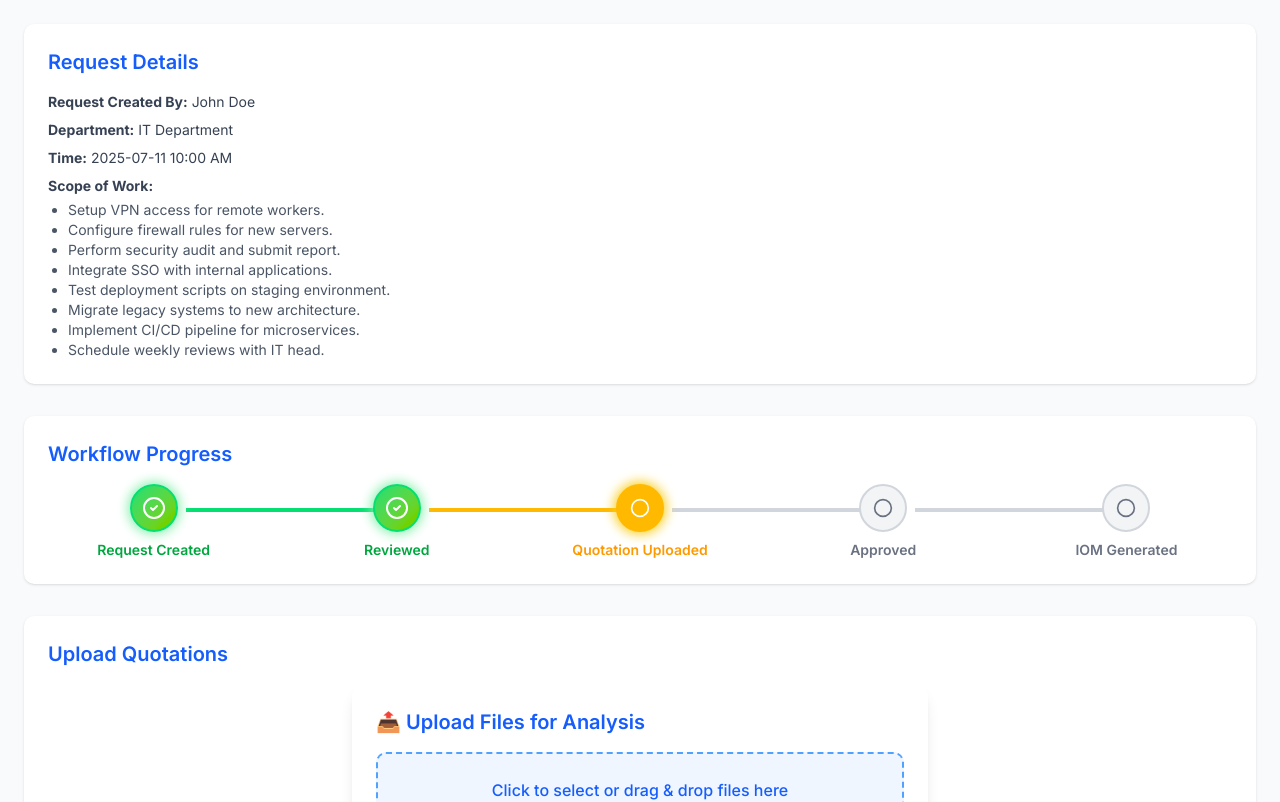
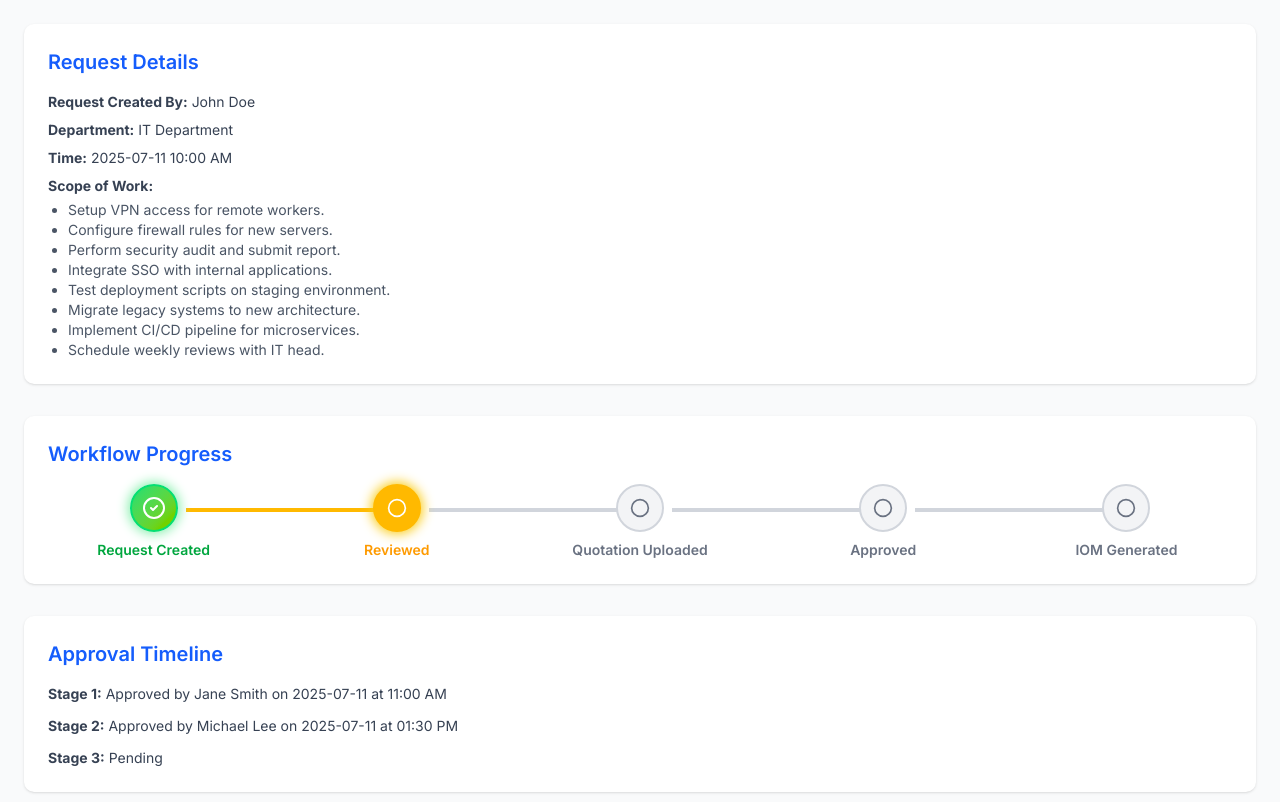
Before and after one commit to dubeyanant/better-ioms, a Next.js app: page /request_details in a window 1280 px wide. Shown: the top 802 px of the page. Built offline with nearby package versions, Linux system fonts and the light colour scheme.

Commit message:
feat: add detail page conditions

```diff
--- a/src/app/layout.tsx
+++ b/src/app/layout.tsx
@@ -2,6 +2,7 @@ import type { Metadata } from "next";
 import { Inter, Inter_Tight } from "next/font/google";
 import "./globals.css";
 import { AuthProvider } from "@/lib/auth-context";
+import { WorkflowProvider } from "@/lib/workflow-context";
 
 const inter = Inter({
 	variable: "--font-inter",
@@ -26,7 +27,9 @@ export default function RootLayout({
 	return (
 		<html lang="en">
 			<body className="font-body antialiased">
-				<AuthProvider>{children}</AuthProvider>
+				<AuthProvider>
+					<WorkflowProvider>{children}</WorkflowProvider>
+				</AuthProvider>
 			</body>
 		</html>
 	);
--- a/src/app/request_details/page.tsx
+++ b/src/app/request_details/page.tsx
@@ -4,10 +4,14 @@ import ActionButtons from "@/components/ui/ActionButtons";
 import WorkflowStatus from "@/components/ui/status_workflow";
 import UploadAnalyze from "@/components/update_analyse";
 import VendorForm from "@/components/vendor_form";
-import { WorkflowStage } from "@/lib/utils";
+import { useAuth } from "@/lib/auth-context";
+import { UserRole, WorkflowStage } from "@/lib/utils";
+import { useWorkflow } from "@/lib/workflow-context";
 import React, { useState } from "react";
 
 const RequestDetailsPage = () => {
+	const { user } = useAuth();
+	const { currentStage } = useWorkflow();
 	// 📦 Replace these with real data (from props, context, or API)
 	const requestCreatedBy = "John Doe";
 	const department = "IT Department";
@@ -84,11 +88,12 @@ const RequestDetailsPage = () => {
 				<h2 className="text-xl font-semibold text-blue-600 mb-4">
 					Workflow Progress
 				</h2>
-				<WorkflowStatus
-					currentStage={WorkflowStage.QUOTATION_UPLOADED}
-				/>
+				<WorkflowStatus currentStage={currentStage} />
 			</section>
 
+			{/* Section 3: Upload Quotations */}
+			{currentStage === WorkflowStage.QUOTATION_UPLOADED && (
+				<>
 					<section className="bg-white shadow rounded-lg p-6">
 						<h2 className="text-xl font-semibold text-blue-600 mb-4">
 							Upload Quotations
@@ -97,12 +102,19 @@ const RequestDetailsPage = () => {
 					</section>
 
 					<section>{areFilesUploaded && <VendorForm />}</section>
+				</>
+			)}
 
+			{/* Section 4: Take an Action */}
+			{(user?.role === UserRole.AVP || user?.role === UserRole.CTO) &&
+				(currentStage === WorkflowStage.REVIEWED ||
+					currentStage === WorkflowStage.APPROVED) && (
 					<section>
 						<ActionButtons />
 					</section>
+				)}
 
-			{/* Section 3: Approval Timeline */}
+			{/* Section 5: Approval Timeline */}
 			<section className="bg-white shadow rounded-lg p-6">
 				<h2 className="text-xl font-semibold text-blue-600 mb-4">
 					Approval Timeline
@@ -121,9 +133,8 @@ const RequestDetailsPage = () => {
 				</ul>
 			</section>
 
-			{/* ...Other sections like Request Details, Upload, Approval, etc... */}
-
-			{/* ✅ Final Section with Buttons */}
+			{/* Section 6: Final Actions */}
+			{currentStage === WorkflowStage.IOM_GENERATED && (
 				<section className="bg-white shadow rounded-lg p-6">
 					<h2 className="text-xl font-semibold text-blue-600 mb-4">
 						Final Actions
@@ -143,6 +154,7 @@ const RequestDetailsPage = () => {
 						</button>
 					</div>
 				</section>
+			)}
 		</div>
 	);
 };
--- /dev/null
+++ b/src/lib/workflow-context.tsx
@@ -0,0 +1,34 @@
+"use client";
+
+import type { ReactNode } from "react";
+import { createContext, useContext, useState } from "react";
+import { WorkflowStage } from "./utils";
+
+interface WorkflowContextType {
+	currentStage: WorkflowStage;
+	setCurrentStage: (stage: WorkflowStage) => void;
+}
+
+const WorkflowContext = createContext<WorkflowContextType | undefined>(
+	undefined,
+);
+
+export function WorkflowProvider({ children }: { children: ReactNode }) {
+	const [currentStage, setCurrentStage] = useState<WorkflowStage>(
+		WorkflowStage.REVIEWED,
+	);
+
+	return (
+		<WorkflowContext.Provider value={{ currentStage, setCurrentStage }}>
+			{children}
+		</WorkflowContext.Provider>
+	);
+}
+
+export function useWorkflow() {
+	const context = useContext(WorkflowContext);
+	if (context === undefined) {
+		throw new Error("useWorkflow must be used within a WorkflowProvider");
+	}
+	return context;
+}
```
Lines whose indentation alone changed are shown as unchanged.
